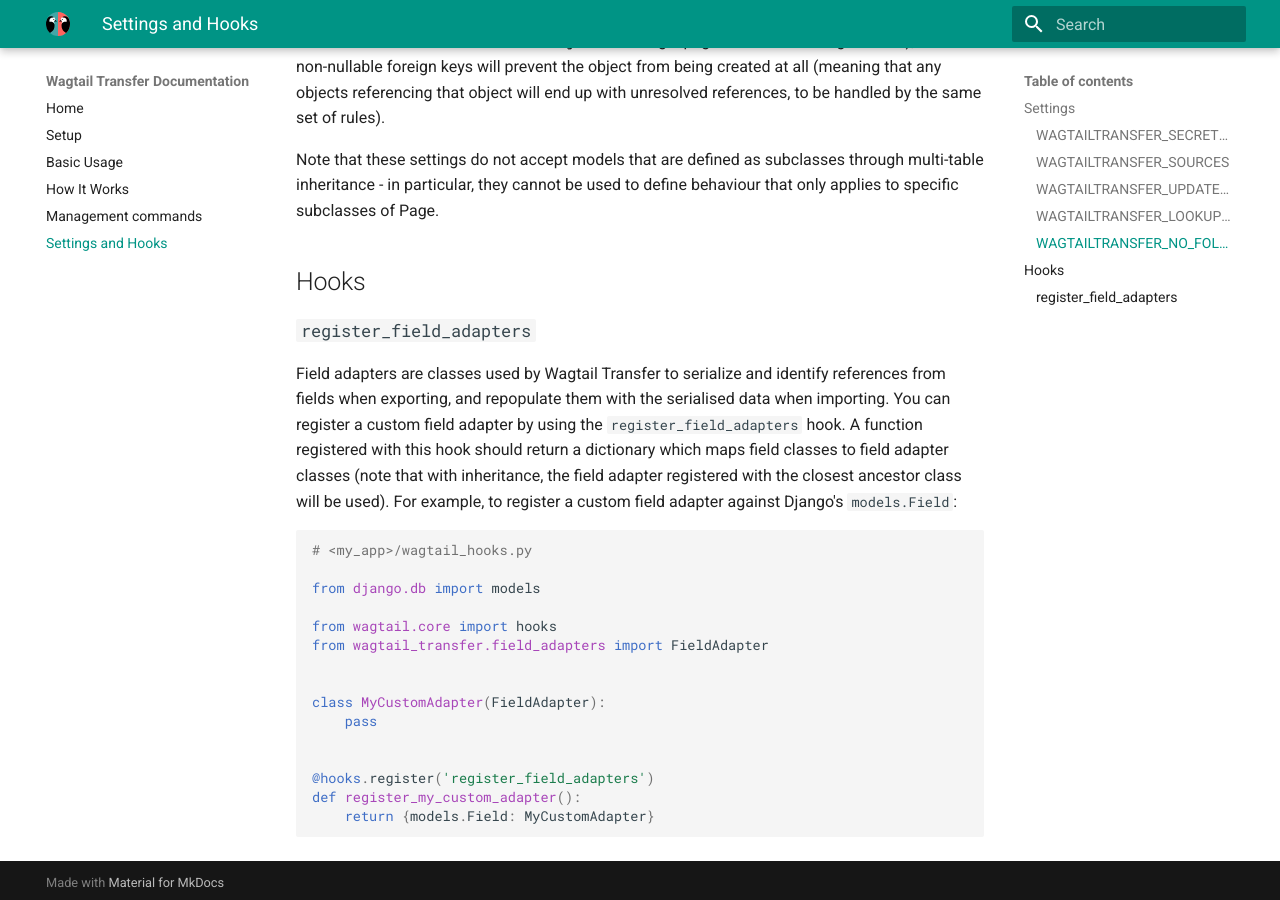
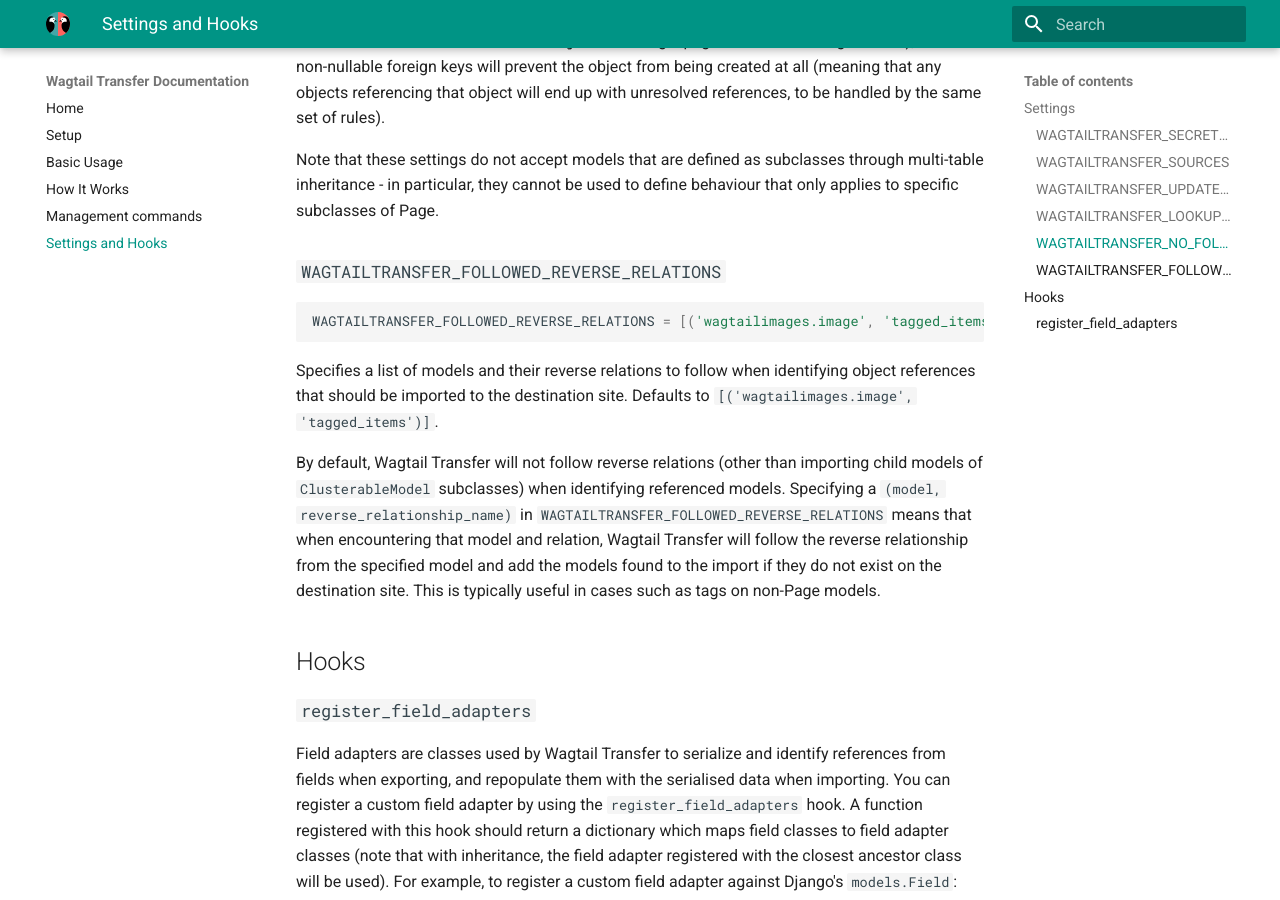
Before and after one commit to wagtail/wagtail-transfer, an MkDocs documentation site: the page built from docs/settings.md, in a window 1280 px wide and 900 px high, scrolled down 1981 px. Built offline with MkDocs 1.6.1 and Material for MkDocs 9.7.7, drawn with Linux system fonts in a browser that asks for light colours.

Commit message:
Add image tag default to WAGTAILTRANSFER_FOLLOWED_REVERSE_RELATIONS, and add the new setting to the documentation

````diff
--- a/docs/settings.md
+++ b/docs/settings.md
@@ -87,6 +87,17 @@
 Note that these settings do not accept models that are defined as subclasses through multi-table inheritance - in
 particular, they cannot be used to define behaviour that only applies to specific subclasses of Page.
 
+### `WAGTAILTRANSFER_FOLLOWED_REVERSE_RELATIONS`
+
+```python
+WAGTAILTRANSFER_FOLLOWED_REVERSE_RELATIONS = [('wagtailimages.image', 'tagged_items')]
+```
+
+Specifies a list of models and their reverse relations to follow when identifying object references that should be imported to the destination site. Defaults to `[('wagtailimages.image', 'tagged_items')]`.
+
+By default, Wagtail Transfer will not follow reverse relations (other than importing child models of `ClusterableModel` subclasses) when identifying referenced models. Specifying a `(model, reverse_relationship_name)` in `WAGTAILTRANSFER_FOLLOWED_REVERSE_RELATIONS` means that when
+encountering that model and relation, Wagtail Transfer will follow the reverse relationship from the specified model and add the models found to the import if they do not exist on the destination site. This is typically useful in cases such as tags on non-Page models.
+
 ## Hooks
 
 ### `register_field_adapters`
````
Also changed, not shown: README.md (+7 -0 lines), 1 other file.
